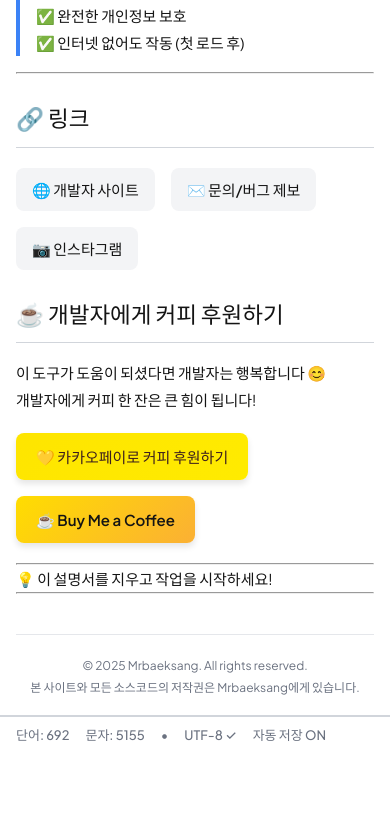
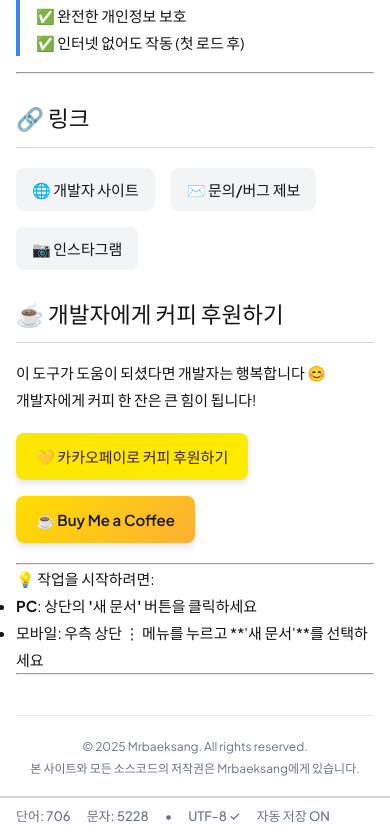
Before and after one commit to Mrbaeksang/md-converter-korean, a React (Vite) app: page / in a window 390 px wide. Shown: the part 1887-2723 px from the top of the page. Before the commit the page ends 2642 px from the top, so only its background shows below. Built offline with nearby package versions, Linux system fonts and the light colour scheme; a web font is replaced by a local one.

Commit message:
feat: 새 문서 시작 가이드를 PC/모바일별로 명확하게 안내

```diff
--- a/src/App.tsx
+++ b/src/App.tsx
@@ -198,7 +198,9 @@ AI에 익숙하지 않은 사용자도 쉽게 문서를 편집하고 다양한
 
 ---
 
-*💡 이 설명서를 지우고 작업을 시작하세요!*
+*💡 작업을 시작하려면:*
+- **PC**: 상단의 **'새 문서'** 버튼을 클릭하세요
+- **모바일**: 우측 상단 **⋮** 메뉴를 누르고 **'새 문서'**를 선택하세요
 
 ---
 
```
